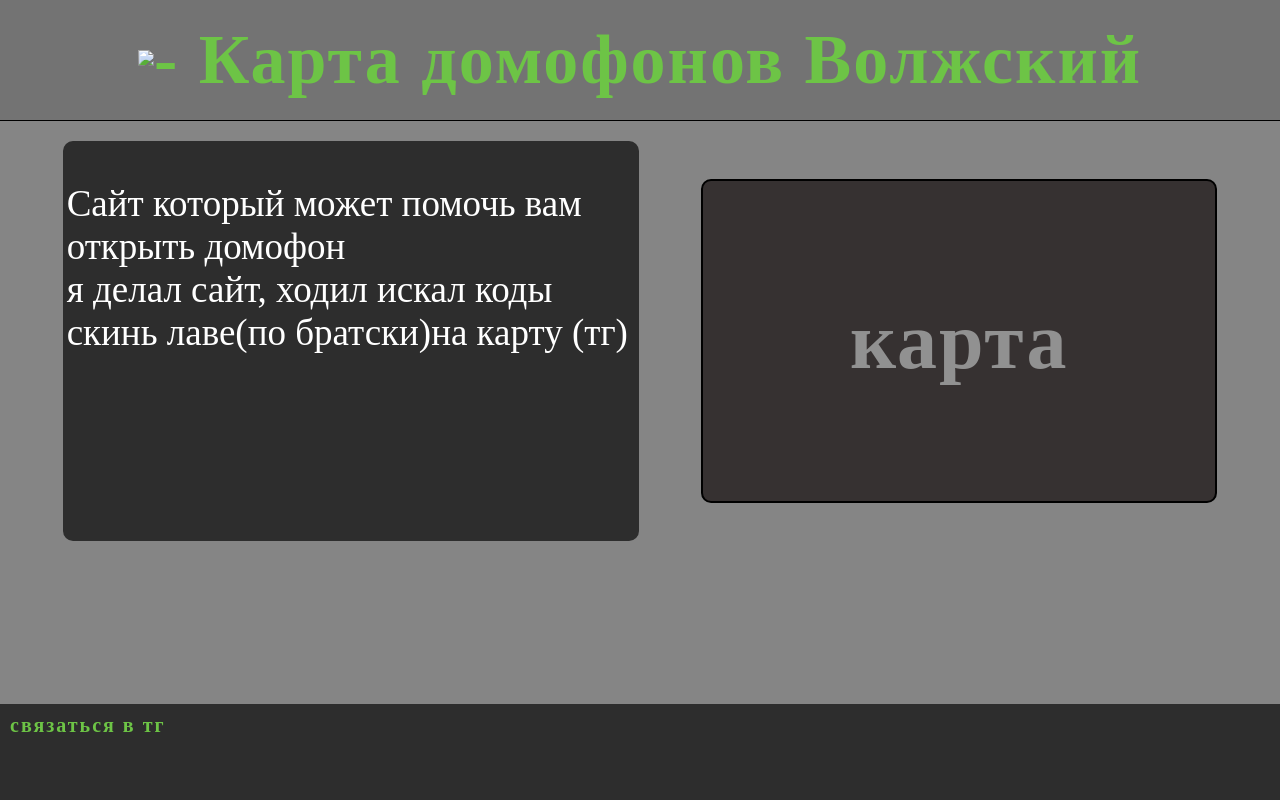
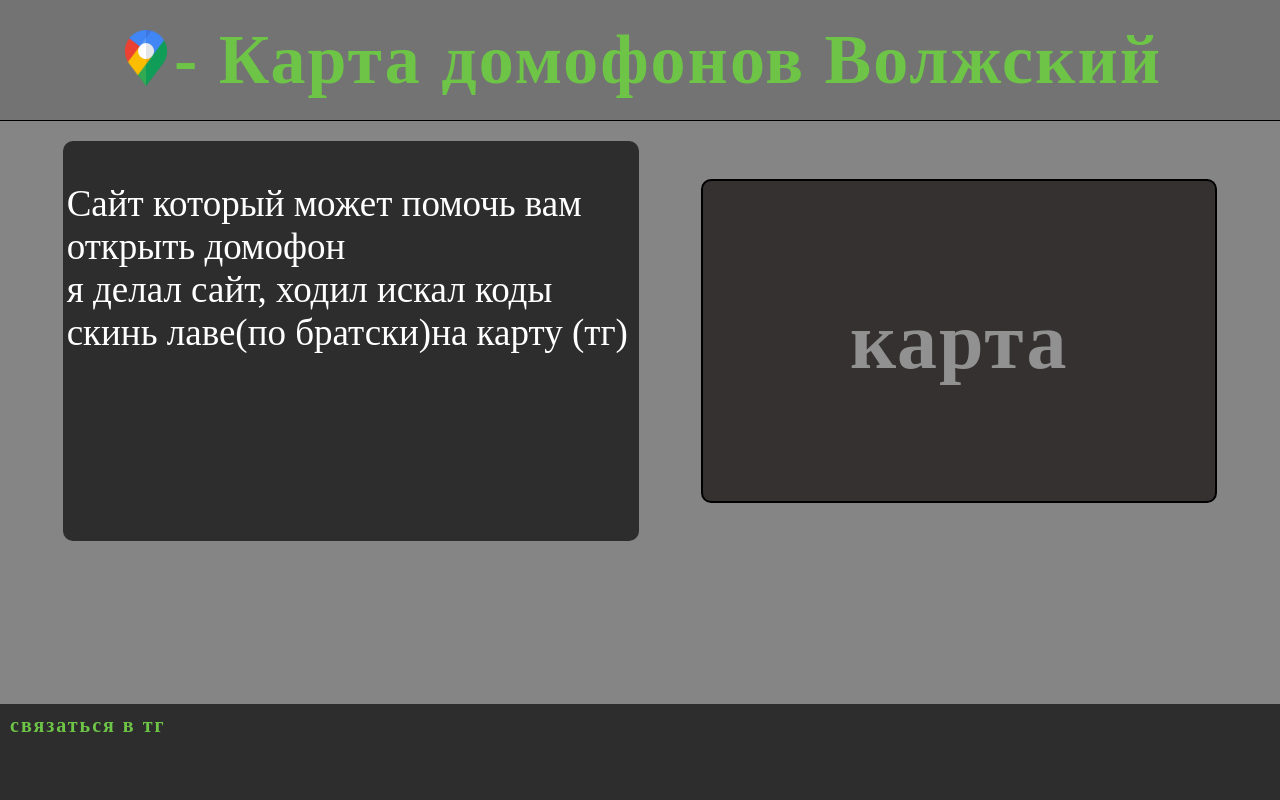
Before and after one commit to Zahar-nub/Maps, a plain HTML site: page index.html in a window 1280 px wide. Drawn offline with Linux system fonts and the light colour scheme.

Commit message:
Update index.html

```diff
--- a/index.html
+++ b/index.html
@@ -13,7 +13,7 @@
 <div class="wrapper">
     <div class="hed">
         <a href="maps.html">
-            <img src="image/maps.png" class="logo">
+            <img src="maps.png" class="logo">
         </a>
         <h1>- Карта домофонов Волжский</h1>
     </div>
```
